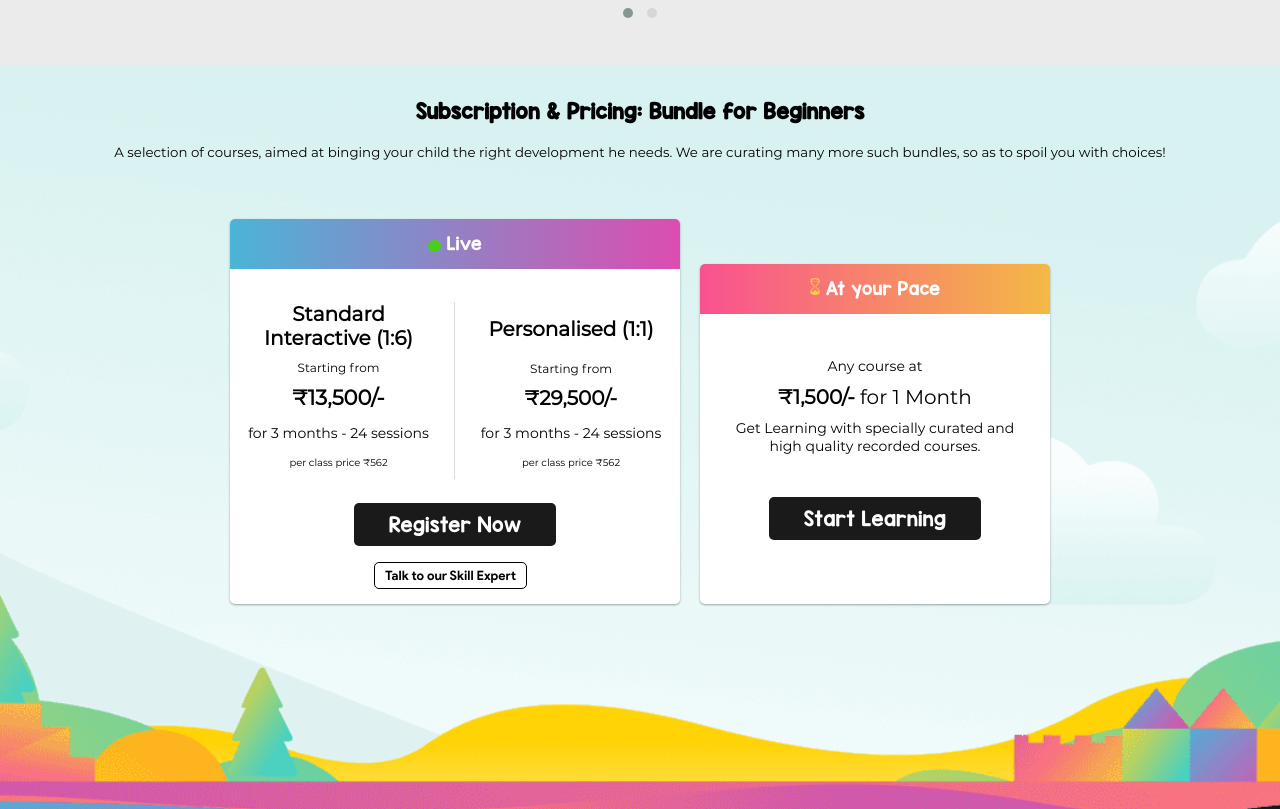
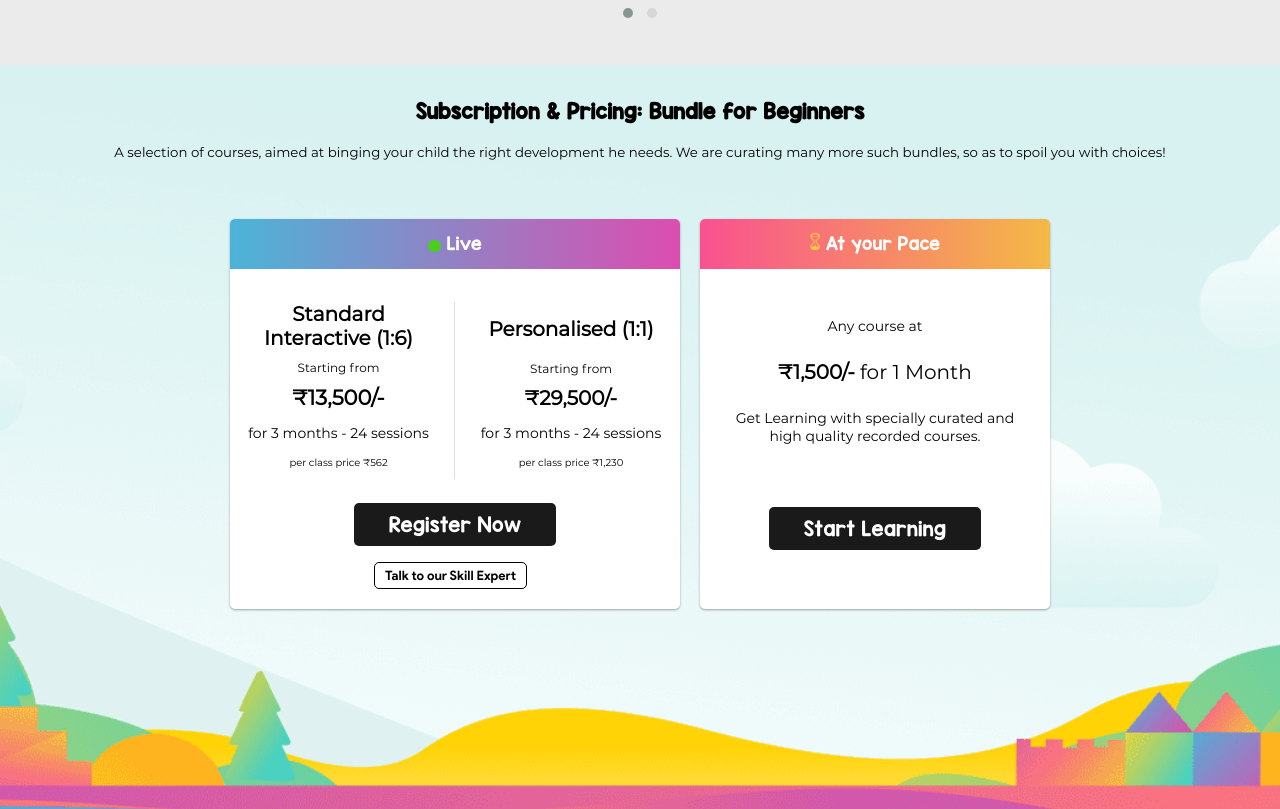
Before and after one commit to littlemasterdevs/landing-page, a plain HTML site: page index.html in a window 1280 px wide. Shown: the part 4919-5728 px from the top of the page. Drawn offline with nearby package versions, Linux system fonts and the light colour scheme; a script that the page names is missing.

Commit message:
alignment fixes

```diff
--- a/static/css/main.61caecbb.chunk.css
+++ b/static/css/main.61caecbb.chunk.css
@@ -824,7 +824,7 @@ a {
   width: 350px;
   padding-bottom: 15px;
   max-width: calc(100vw - 40px);
-  min-height: 340px;
+  min-height: 390px;
   background-color: #fff;
   border-radius: 5px;
   overflow: hidden;
@@ -864,7 +864,7 @@ a {
   transition: all 0.51s var(--g-ease);
 }
 .btn-buy-sub-2{
-margin-top: 30px !important;
+margin-top: 50px !important;
 padding: 10px 35px;
 border-radius: 5px;
 color: #fff;
@@ -934,6 +934,7 @@ transition: all 0.51s var(--g-ease);
 .block-9 .plans-list ul li:nth-child(2) .card .content p {
   font-size: 14px;
   margin: 10px auto 4px;
+  padding-top: 5px;
 }
 .block-9 .plans-list ul li:nth-child(2) .card .content .p1 {
   width: 100px;
@@ -945,6 +946,8 @@ transition: all 0.51s var(--g-ease);
 .block-9 .plans-list ul li:nth-child(2) .card .content .p2 {
   font-size: 20px;
   margin: 10px auto;
+  padding-top: 15px;
+  padding-bottom: 10px;
 }
 .block-9 .plans-list ul li:nth-child(2) .card .content .strikethrough {
   position: relative;
--- a/static/js/main.1e35d1d4.chunk.js
+++ b/static/js/main.1e35d1d4.chunk.js
@@ -1557,7 +1557,7 @@
                                                 Object(c.jsx)("p", {
                                                   style: { fontSize: "10px" },
                                                   children:
-                                                    "per class price \u20b9562",
+                                                    "per class price \u20b91,230",
                                                 }),
                                                 // Object(c.jsx)("p", {
                                                 //   children: "(12 weeks)",
```
